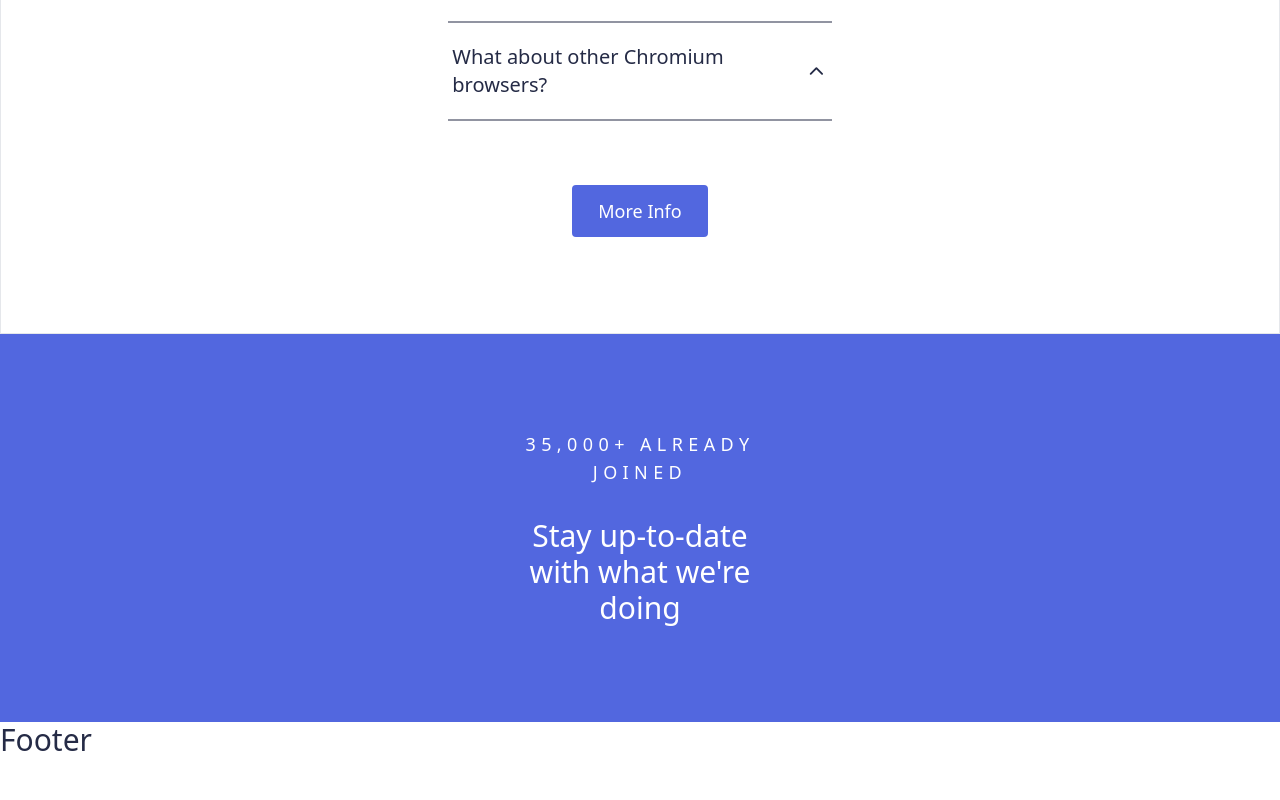
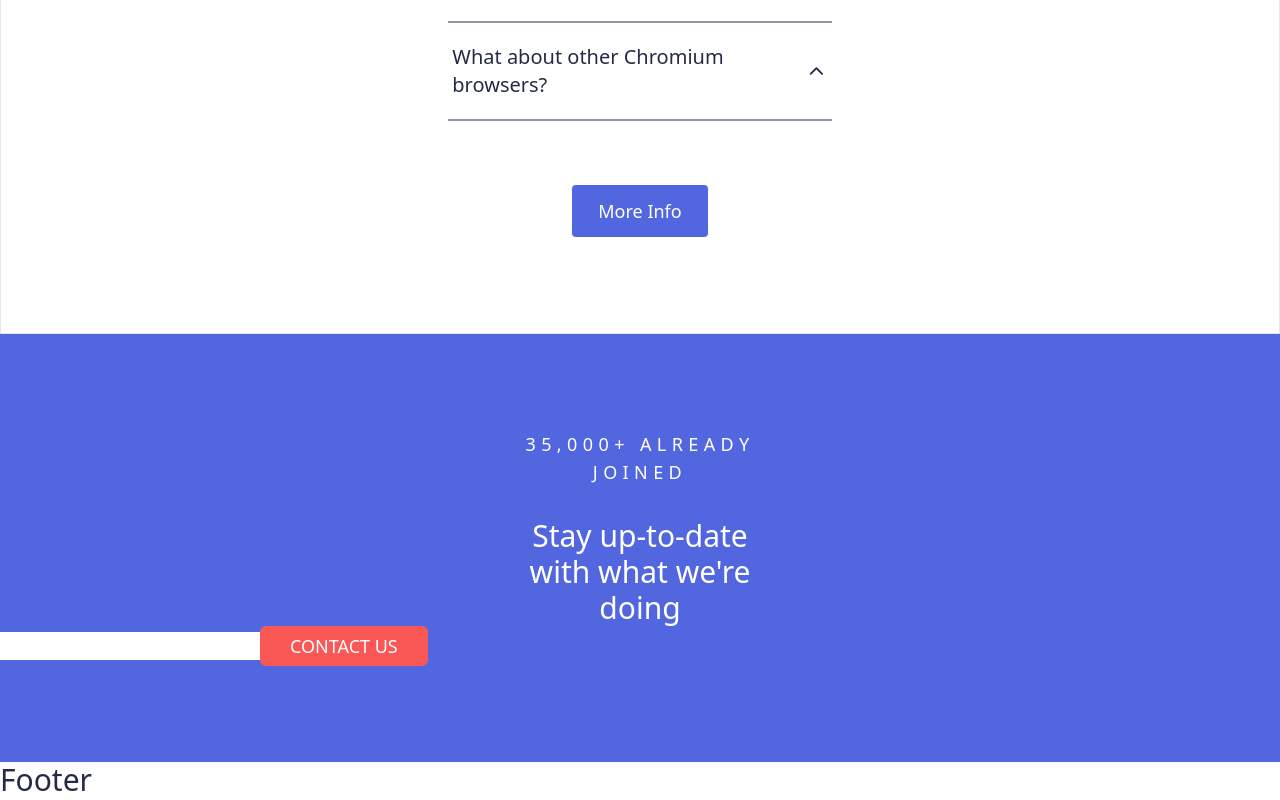
Before and after one commit to AlvesPHGA/bookmark, a React (Vite) app: page / in a window 1280 px wide. Shown: the part 3114-3914 px from the top of the page. Before the commit the page ends 3874 px from the top, so only its background shows below. Built offline with nearby package versions, Linux system fonts and the light colour scheme.

Commit message:
feat: add ContactFormComponent on Contact

```diff
--- a/src/ui/partials/Contact.tsx
+++ b/src/ui/partials/Contact.tsx
@@ -1,10 +1,12 @@
 import { ContactContentComponent } from '../components/Contact/ContactContentComponent';
+import { ContactFormComponent } from '../components/Contact/ContactFormComponent';
 import { SectionComponent } from '../components/TagsComponents';
 
 export const Contact = () => {
    return (
       <SectionComponent section="contact">
          <ContactContentComponent />
+         <ContactFormComponent />
       </SectionComponent>
    );
 };
```
